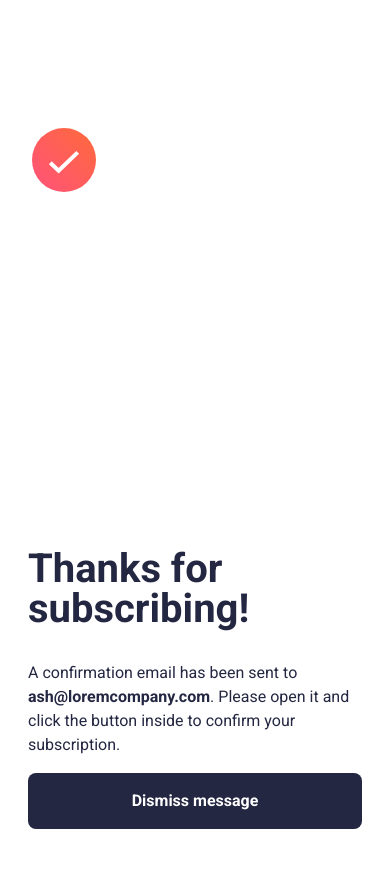
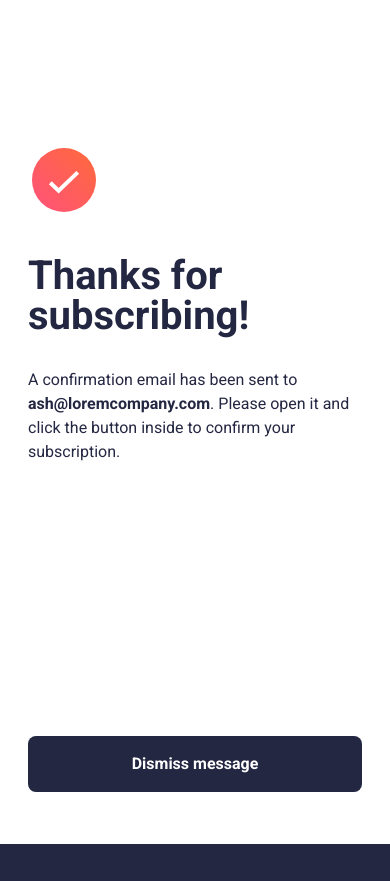
Before and after one commit to redstar504/css-newsletter-signup, a plain HTML site: page success.html in a window 390 px wide. After the commit the page ends 844 px from the top, so only its background shows below. Drawn offline with Linux system fonts and the light colour scheme.

Commit message:
Fix a display issue on the mobile success page

```diff
--- a/screen.css
+++ b/screen.css
@@ -200,13 +200,15 @@ button:hover,
 
 article.success {
     background-image: url(assets/images/icon-success.svg);
-    background-position: left 2em top 8em;
+    background-position: left 2em top 9.25em;
     padding-top: 14em;
 }
 
 article.success section {
     display: flex;
     flex-direction: column;
+    padding-top: 2em;
+    flex-grow: 1;
 }
 
 article.success .button {
@@ -288,7 +290,7 @@ footer a {
         justify-content: flex-end;
         gap: 0.625em;
         margin: 0;
-        padding:0 0.5em;
+        padding: 0 0.5em;
         line-height: 2;
         color: #AAA;
     }
```
